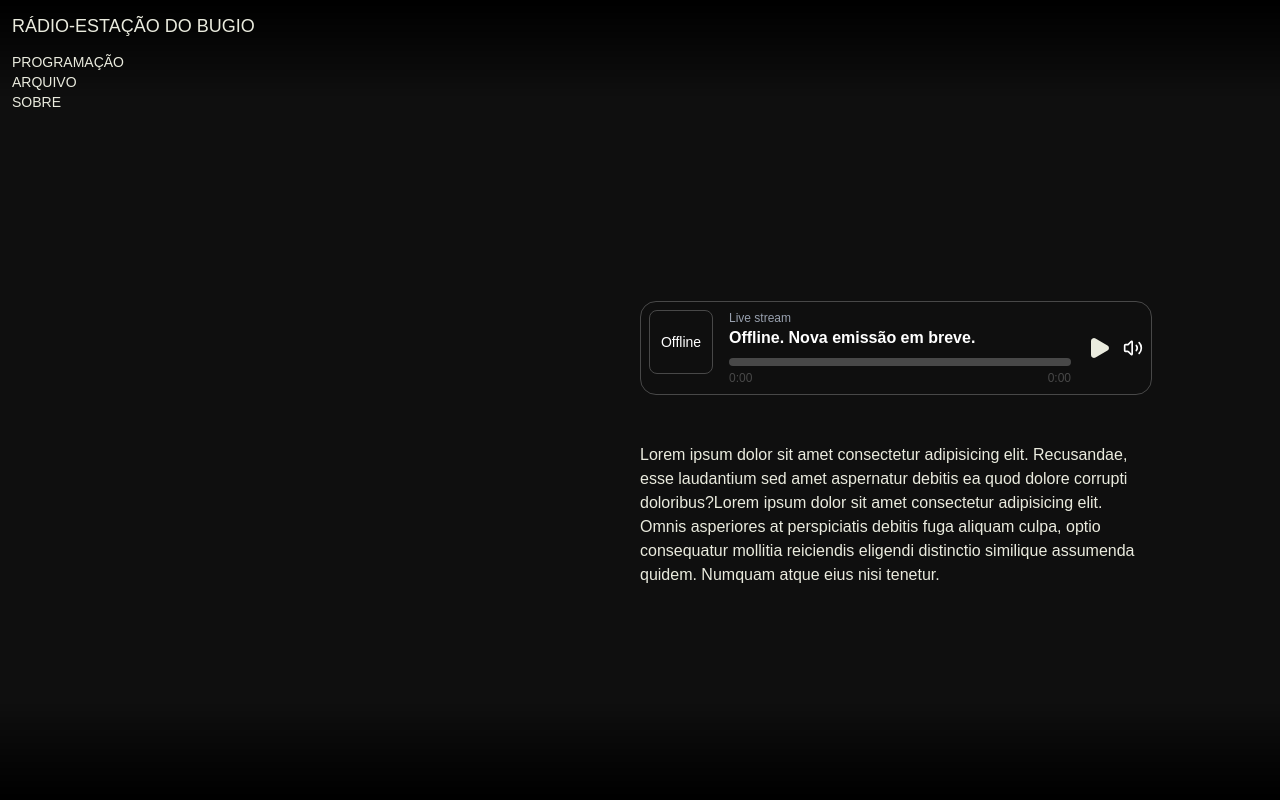
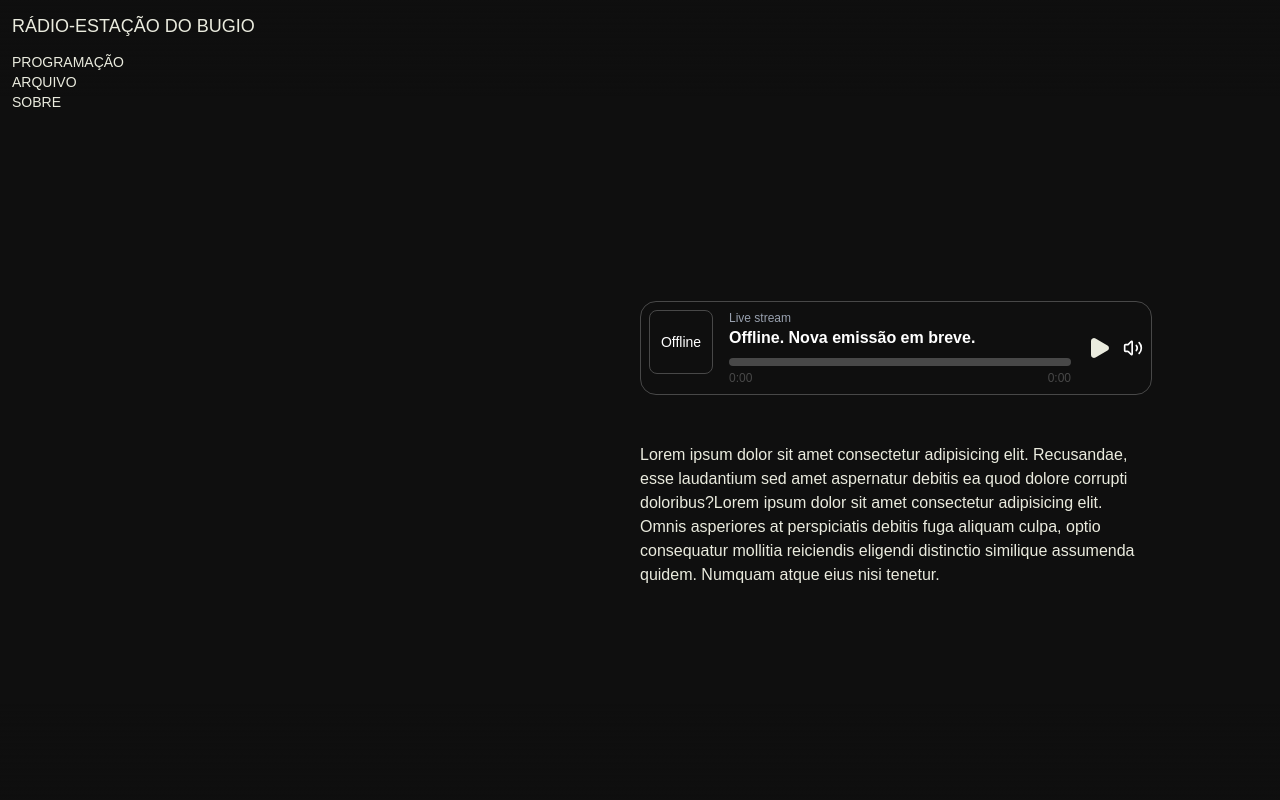
Before and after one commit to RadioBugio/radioBugio, a React (Vite) app: page / in a window 1280 px wide. Shown: the top 800 px of the page. Built offline with nearby package versions, Linux system fonts and the light colour scheme; no server answers.

Commit message:
feat: ok

```diff
--- a/src/components/Header.jsx
+++ b/src/components/Header.jsx
@@ -24,7 +24,7 @@ export function Header() {
 
 	return (
 		<>
-			<div className='fixed top-0 left-0 w-full h-24 bg-gradient-to-b from-black/100 to-transparent z-40 pointer-events-none' />
+			<div className='fixed top-0 left-0 w-full h-24 bg-gradient-to-b from-[#0f0f0f]/100 to-transparent z-40 pointer-events-none' />
 
 			<div className='fixed top-0 left-0 w-full flex flex-col uppercase z-50 items-start p-3 text-lg'>
 				<button>Rádio-Estação do Bugio</button>
@@ -41,7 +41,7 @@ export function Header() {
 				</div>
 			</div>
 
-			<div className='fixed bottom-0 left-0 w-full h-24 bg-gradient-to-t from-black/100 to-transparent z-40 pointer-events-none' />
+			<div className='fixed bottom-0 left-0 w-full h-24 bg-gradient-to-t from-[#0f0f0f]/100 to-transparent z-40 pointer-events-none' />
 
 			<div className='fixed bottom-4 left-3.5 z-50'>
 				<AnimatePresence>
```
